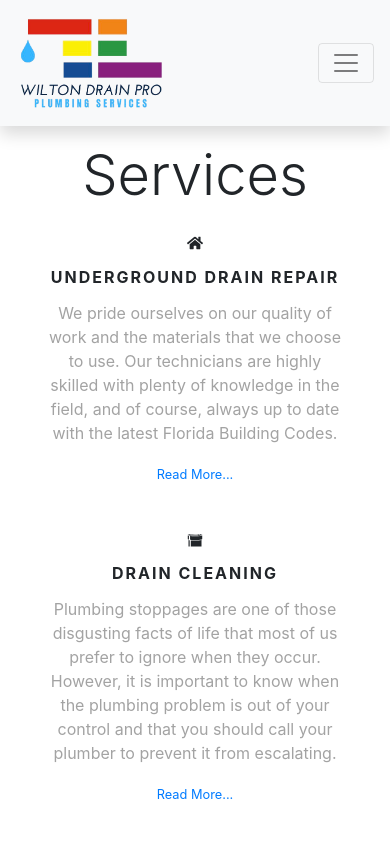
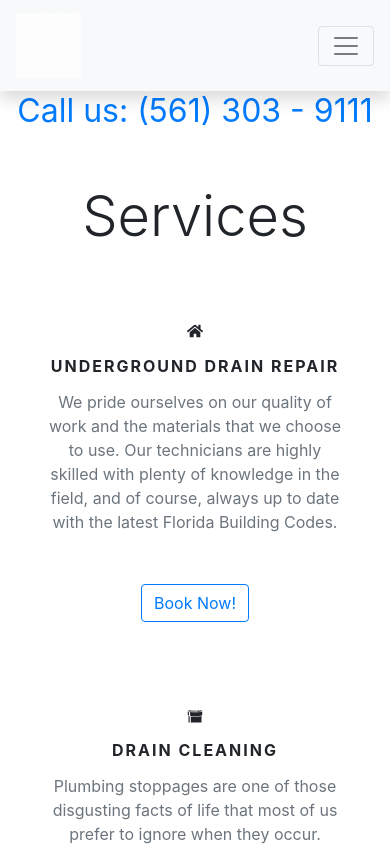
Before and after one commit to PawelPavo/WiltonDrainPro, a React (Create React App) app: page /services in a window 390 px wide. Shown: the top 846 px of the page. Built offline with nearby package versions, Linux system fonts and the light colour scheme.

Commit message:
added BOOK NOW and phone

```diff
--- a/src/App.tsx
+++ b/src/App.tsx
@@ -1,5 +1,4 @@
 import React from 'react';
-import { Navbar } from 'react-bootstrap';
 import { BrowserRouter, Switch, Route } from 'react-router-dom';
 import styled from 'styled-components';
 import Contact from './views/Contact';
@@ -10,6 +9,14 @@ function App() {
   return (
     <>
       <BrowserRouter>
+        <ColummBackground>
+          <svg xmlns="http://www.w3.org/2000/svg" viewBox="0 0 1440 320">
+            <path fill="#a2d9ff" fillOpacity="1" d="M0,160L80,181.3C160,203,320,245,480,229.3C640,213,800,139,960,133.3C1120,128,1280,192,1360,224L1440,256L1440,0L1360,0C1280,0,1120,0,960,0C800,0,640,0,480,0C320,0,160,0,80,0L0,0Z"></path>
+          </svg>
+          <div className="row justify-content-center mb-5">
+            <a className="phone" href="tel:5613039111">Call us: (561) 303 - 9111</a>
+          </div>
+        </ColummBackground>
         <Switch>
           <Route exact path="/">
             <Home />
@@ -21,7 +28,9 @@ function App() {
             <Contact />
           </Route>
         </Switch>
-
+        <svg xmlns="http://www.w3.org/2000/svg" viewBox="0 0 1440 320">
+          <path fill="#f3f4f5" fillOpacity="1" d="M0,64L80,53.3C160,43,320,21,480,16C640,11,800,21,960,69.3C1120,117,1280,203,1360,245.3L1440,288L1440,320L1360,320C1280,320,1120,320,960,320C800,320,640,320,480,320C320,320,160,320,80,320L0,320Z"></path>
+        </svg>
       </BrowserRouter>
     </>
   );
@@ -35,6 +44,11 @@ const ColummBackground = styled.div`
   overflow: hidden;
 }
 
+.phone {
+  font-size: 2rem;
+  text-decoration: none;
+}
+
 `
 
 export default App;
--- a/src/components/NavBar.tsx
+++ b/src/components/NavBar.tsx
@@ -4,9 +4,9 @@ import styled from 'styled-components';
 function Home() {
     return (
         <Layout>
-                <nav className="navbar navbar-expand-lg navbar-light bg-light shadow">
+            <nav className=" fixed-top navbar navbar-expand-lg navbar-light bg-light shadow">
                 <a className="navbar-brand" href="/">
-                        <img src="/Plumbing_Logo-No-BG.png" alt="Logo" style={{ height: "100px", width: "auto" }} />
+                    <img src="/Plumbing Logo.gif" alt="Logo" style={{ height: "65px", width: "auto" }} />
                 </a>
                 <button className="navbar-toggler" type="button" data-toggle="collapse" data-target="#navbarNav" aria-controls="navbarNav" aria-expanded="false" aria-label="Toggle navigation">
                     <span className="navbar-toggler-icon"></span>
@@ -35,10 +35,13 @@ const Layout = styled.div`
     font-size: 1.5rem;
     letter-spacing: 3px;
     font-weight: lighter;
+    transition: all .4s ease;
+    -webkit-transition: all .4s ease;
+
 }
 
 .nav-text:hover {
-    font-weight: bold;
+    font-weight: normal;
 
 }
 
--- a/src/components/ServiceCard.tsx
+++ b/src/components/ServiceCard.tsx
@@ -3,10 +3,9 @@ import styled from 'styled-components';
 import { IconContext } from "react-icons"
 import { CgSmartHomeBoiler, CgMore } from 'react-icons/cg';
 import { FaHome } from 'react-icons/fa';
-import {GiWarpPipe} from 'react-icons/gi'
-import {BiCameraMovie} from 'react-icons/bi'
-import {SiJet} from 'react-icons/si'
-
+import { GiWarpPipe } from 'react-icons/gi'
+import { BiCameraMovie } from 'react-icons/bi'
+import { SiJet } from 'react-icons/si'
 import { IServices } from '../utils/interfaces';
 
 
@@ -14,7 +13,7 @@ const ServicesCard: React.FC<ServicesCardProps> = (props) => {
     return (
         <Layout2>
             <div className="col-md-4 my-5 my-auto">
-                <div className="card border-0" style={{ width: "21rem" }}>
+                <div className="card border-0 mb-5 card-hover" style={{ width: "21rem", height: "21rem" }}>
                     <div className="card-body">
                         <div className="card-title text-center">
                             <IconContext.Provider value={{ style: { fontSize: '45px', color: "#ffbd4a", opacity: "0.75" } }}>
@@ -29,10 +28,12 @@ const ServicesCard: React.FC<ServicesCardProps> = (props) => {
                             </IconContext.Provider>
                         </div>
                         <div className="card-title text-center name-text">{props.service.name}</div>
-                        <p className="card-text text-center" style={{color:"#a3a3a3"}} >{props.service.description}</p>
-                        <div className="text-center">
-                            <a href="/" className="card-link text-center font-weight-light"><small>Read More...</small></a>
-                        </div>
+                        <p className="card-text text-center text-muted mb-3">{props.service.description}</p>
+                    </div>
+                    <div className="text-center card-footer bg-white border-0">
+                        <a href="/contact" className="card-link text-center font-weight-light">
+                        <button type="button" className="btn btn-outline-primary">Book Now!</button>
+                        </a>
                     </div>
                 </div>
             </div>
@@ -41,6 +42,16 @@ const ServicesCard: React.FC<ServicesCardProps> = (props) => {
 }
 
 const Layout2 = styled.div`
+.card-hover:hover {
+    transform: scale(1.05);
+    box-shadow: 0 10px 20px rgba(0, 0, 0, 0.12), 0 4px 8px rgba(0, 0, 0, 0.06);
+    opacity: 1;
+  }
+
+  .card-hover {
+    transition: all .4s ease;
+    -webkit-transition: all .4s ease;
+}
 
 .name-text {
     letter-spacing: 2px;
@@ -48,8 +59,6 @@ const Layout2 = styled.div`
     font-weight: bold;
     text-transform: uppercase;
 }
-
-
 `
 
 interface ServicesCardProps {
--- a/src/views/Contact.tsx
+++ b/src/views/Contact.tsx
@@ -25,7 +25,6 @@ const Contact: React.FC<IContactProps> = (props) => {
 
   return (
     <>
-
       <NavBar />
       <GoogleFontLoader
         fonts={[
@@ -41,9 +40,9 @@ const Contact: React.FC<IContactProps> = (props) => {
         subsets={['cyrillic-ext', 'greek']}
       />
       <Wave>
-        <div className="container">
-          <div className="row mt-3 justify-content-center display-4">Contact</div>
-          <div className="row mt-5 justify-content-center">
+        <div className="container vh-100">
+          <div className="row justify-content-center display-4">Contact</div>
+          <div className="row mt-3 justify-content-center">
             <div className="col-md-8 border p-5 shadow-sm">
               <form>
                 <div className="form-group">
@@ -84,9 +83,6 @@ const Contact: React.FC<IContactProps> = (props) => {
             </div>
           </div>
         </div>
-        <svg xmlns="http://www.w3.org/2000/svg" viewBox="0 0 1440 320">
-          <path fill="#f3f4f5" fillOpacity="1" d="M0,64L80,90.7C160,117,320,171,480,176C640,181,800,139,960,106.7C1120,75,1280,53,1360,42.7L1440,32L1440,320L1360,320C1280,320,1120,320,960,320C800,320,640,320,480,320C320,320,160,320,80,320L0,320Z"></path>
-        </svg>
       </Wave>
     </>
   )
@@ -95,13 +91,6 @@ const Contact: React.FC<IContactProps> = (props) => {
 
 const Wave = styled.div`
 
-img {
-  @media not all and (min-width: 768px) {
-              width: 75%;
-    padding-bottom: 100px;
-  }
-}
-
 `
 export interface IContactProps { }
 
--- a/src/views/Home.tsx
+++ b/src/views/Home.tsx
@@ -5,7 +5,6 @@ import NavBar from '../components/NavBar';
 
 function Home() {
   return (
-
     <Wave>
       <GoogleFontLoader
         fonts={[
@@ -17,36 +16,21 @@ function Home() {
         subsets={['cyrillic-ext', 'greek']}
       />
       <NavBar />
-      <div className="wave-container">
+      <div className="vh-100">
         <div className="row justify-content-center">
-          <div className="font-weight-light display-4 mt-5 welcome-text">Welcome to</div>
+          <img className="my-image" src="/Plumbing_Logo-No-BG.png" alt="Logo" />
         </div>
-        <div className="row justify-content-center">
-          <img src="/Plumbing Logo.gif" alt="Logo" />
-        </div>
-        <svg xmlns="http://www.w3.org/2000/svg" viewBox="0 0 1440 320">
-          <path fill="#f3f4f5" fillOpacity="1" d="M0,64L80,53.3C160,43,320,21,480,16C640,11,800,21,960,69.3C1120,117,1280,203,1360,245.3L1440,288L1440,320L1360,320C1280,320,1120,320,960,320C800,320,640,320,480,320C320,320,160,320,80,320L0,320Z"></path>
-        </svg>
       </div>
     </Wave>
   );
 }
 
 const Wave = styled.div`
-.welcome-text {
-  font-family: 'Amatic SC', sans-serif;
-}
 
-.wave-container {
-  position: relative;
-  text-align: center;
-  overflow: hidden;
-}
 
-img {
-  @media not all and (min-width: 768px) {
+.my-image {
+  @media not all and (min-width: 700px) {
     width: 75%;
-    padding-bottom: 100px;
   }
 }
 
--- a/src/views/Services.tsx
+++ b/src/views/Services.tsx
@@ -40,18 +40,15 @@ function Services() {
   return (
     <Wave>
       <NavBar />
-      <div className="wave-container">
-        <div className="row justify-content-center mt-3">
+      <div className="">
+        <div className="row justify-content-center">
           <div className="font-weight-light display-4">Services</div>
         </div>
-        <div className="row justify-content-center">
+        <div className="row justify-content-center mt-5">
           {ServicesArray.map(service => (
             <ServiceCard key={service.name} service={service} />
           ))}
         </div>
-        <svg xmlns="http://www.w3.org/2000/svg" viewBox="0 0 1440 320">
-          <path fill="#f3f4f5" fill-opacity="1" d="M0,32L80,58.7C160,85,320,139,480,170.7C640,203,800,213,960,181.3C1120,149,1280,75,1360,37.3L1440,0L1440,320L1360,320C1280,320,1120,320,960,320C800,320,640,320,480,320C320,320,160,320,80,320L0,320Z"></path>
-        </svg>
       </div>
     </Wave>
   );
@@ -59,12 +56,6 @@ function Services() {
 
 const Wave = styled.div`
 
-.wave-container {
-  position: relative;
-  text-align: center;
-  overflow: hidden;
-}
-
 `
 
 export default Services;
```
Lines whose indentation alone changed are shown as unchanged.
